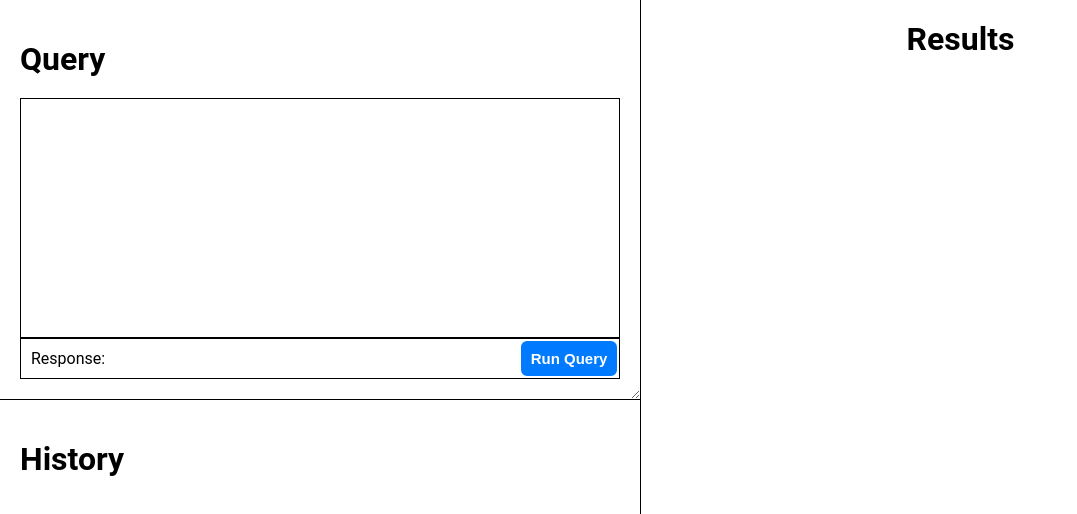
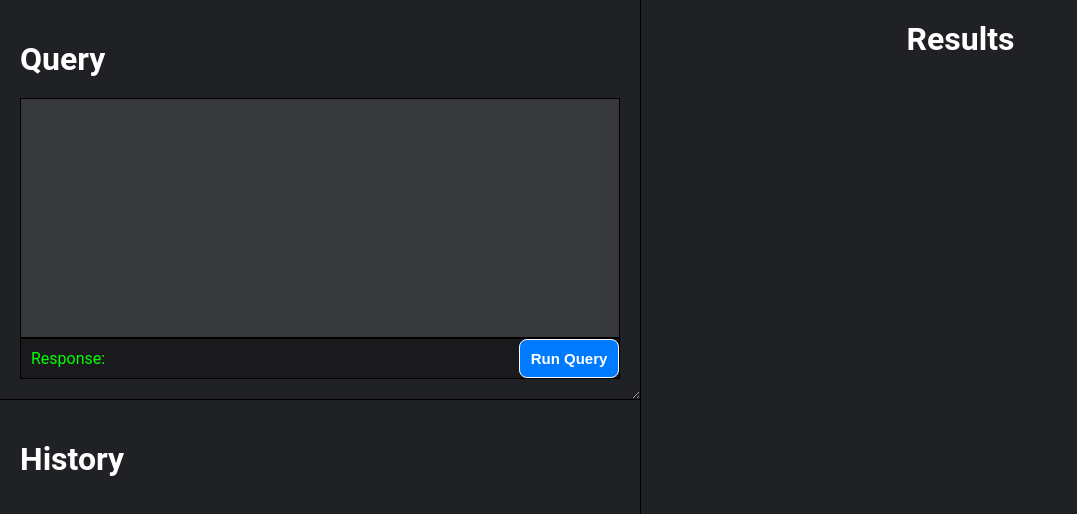
Before and after one commit to DoubleJ-G/QueryTester, a Vue app in the folder client/: page / in a window 1280 px wide. Shown: the top 514 px of the page, without its empty margins (0-1077 px from the left). Built offline with nearby package versions, Linux system fonts and the light colour scheme.

Commit message:
Dark mode and client dockerized

```diff
--- a/client/src/App.vue
+++ b/client/src/App.vue
@@ -14,7 +14,7 @@
                     <h1>Query</h1>
                     <textarea v-model="text"></textarea>
                     <div id="stats">
-                        <span id="text">
+                        <span id="text" :class="{success: success, error: !success}">
                             Response: {{response}}
                         </span>
                         <span class="button">
@@ -95,7 +95,8 @@ export default {
             queryHistory: [],
 
             requestStart: 0,
-            requestEnd: 0
+            requestEnd: 0,
+            success: true
         }
     },
     computed: {
@@ -130,6 +131,7 @@ export default {
         },
         runQuery(query){
             if (query==''){
+                this.success = false;
                 return this.response = "Please enter a query.";
             }
             this.response = "Running..."
@@ -140,11 +142,11 @@ export default {
 
         sendQuery(query) {
             this.queryStartTime = performance.now();
-            axios.post('http://localhost:3000/', {"query": query})
+            axios.post(process.env.URL || 'http://localhost:3000/', {"query": query})
                 .then( res =>{
                     this.requestEnd = performance.now();
                     // SELECTS will return 0-*
-                    console.log(res);
+                    this.success = true;
                     if (Array.isArray(res.data)) {
                         this.response = res.data.length + " Results returned in " + this.timeEllapsed + "ms";
                         if (res.data.length==0) {
@@ -157,6 +159,7 @@ export default {
                     // INSERTS/UPDATES/DELETES RETURN 0
                 })
                 .catch( error => {
+                    this.success = false;
                     this.response = error.response.data || error.response;
                 })
         }
@@ -180,6 +183,8 @@ export default {
 
     #app {
 
+        background-color: #202124;
+        color: white;
         display: flex;
 
         height: 100vh;
@@ -242,6 +247,10 @@ export default {
 
 
     #query textarea{
+
+        background-color: rgba(255,255,255,0.1);
+        color: white;
+
         display: block;
         height: 100%;
         padding: 5px;
@@ -255,6 +264,8 @@ export default {
     #stats {
         border: 1px solid black;
         display: flex;
+
+        background-color: rgba(0,0,0,0.2);
     }
 
 
@@ -266,6 +277,14 @@ export default {
     #stats #text {
         margin: 10px;
         width: 90%;
+    }
+
+    .success {
+        color: lime;
+    }
+
+    .error {
+        color: red;
     }
 
     #stats .button {
@@ -292,7 +311,7 @@ export default {
         width: 100%;
         height: 100%;
 
-        border: 2px solid white;
+        border: 1px solid white;
         border-radius: 8px;
         background-color: #007bff;
         color: white;
@@ -309,6 +328,9 @@ export default {
         list-style-type: none;
         width: 100%;
         border: 1px solid black;
+
+        background-color: rgb(255,255,255,0.1);
+        color: white;
     }
     div.li .button {
         height: 40px;
@@ -348,7 +370,7 @@ export default {
     }
 
     table, th, td {
-        border: 1px solid black;
+        border: 1px solid rgb(255,255,255,0.2);
         border-collapse: collapse;
     }
 
@@ -356,4 +378,10 @@ export default {
         padding: 10px;
     }
 
+    th {
+        background-color: rgba(255,255,255,0.1);
+        text-transform: uppercase;
+        color: lime;
+    }
+
 </style>
```
Also changed, not shown: 2 other files (tests, documents, lock files or other folders).
